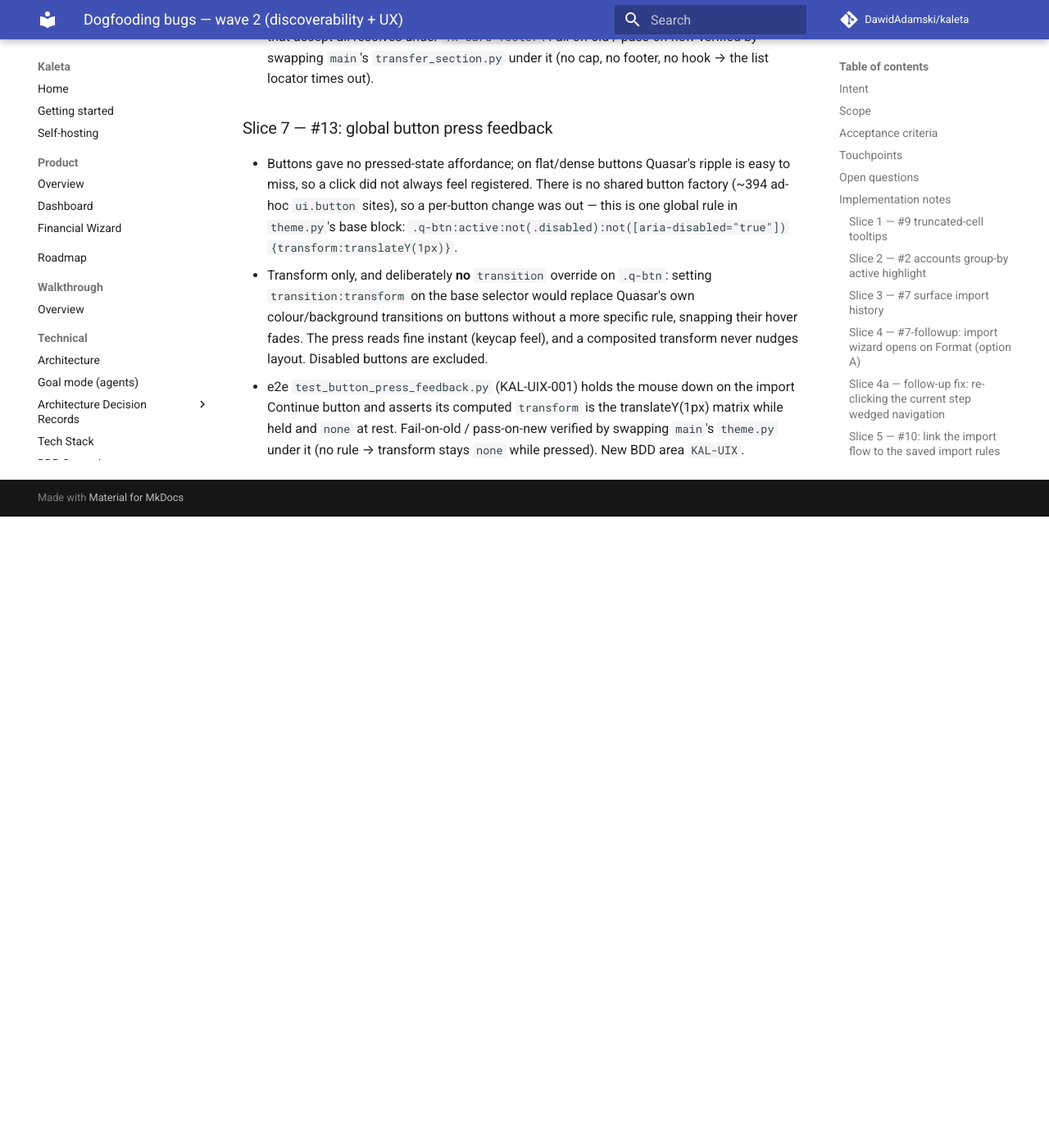
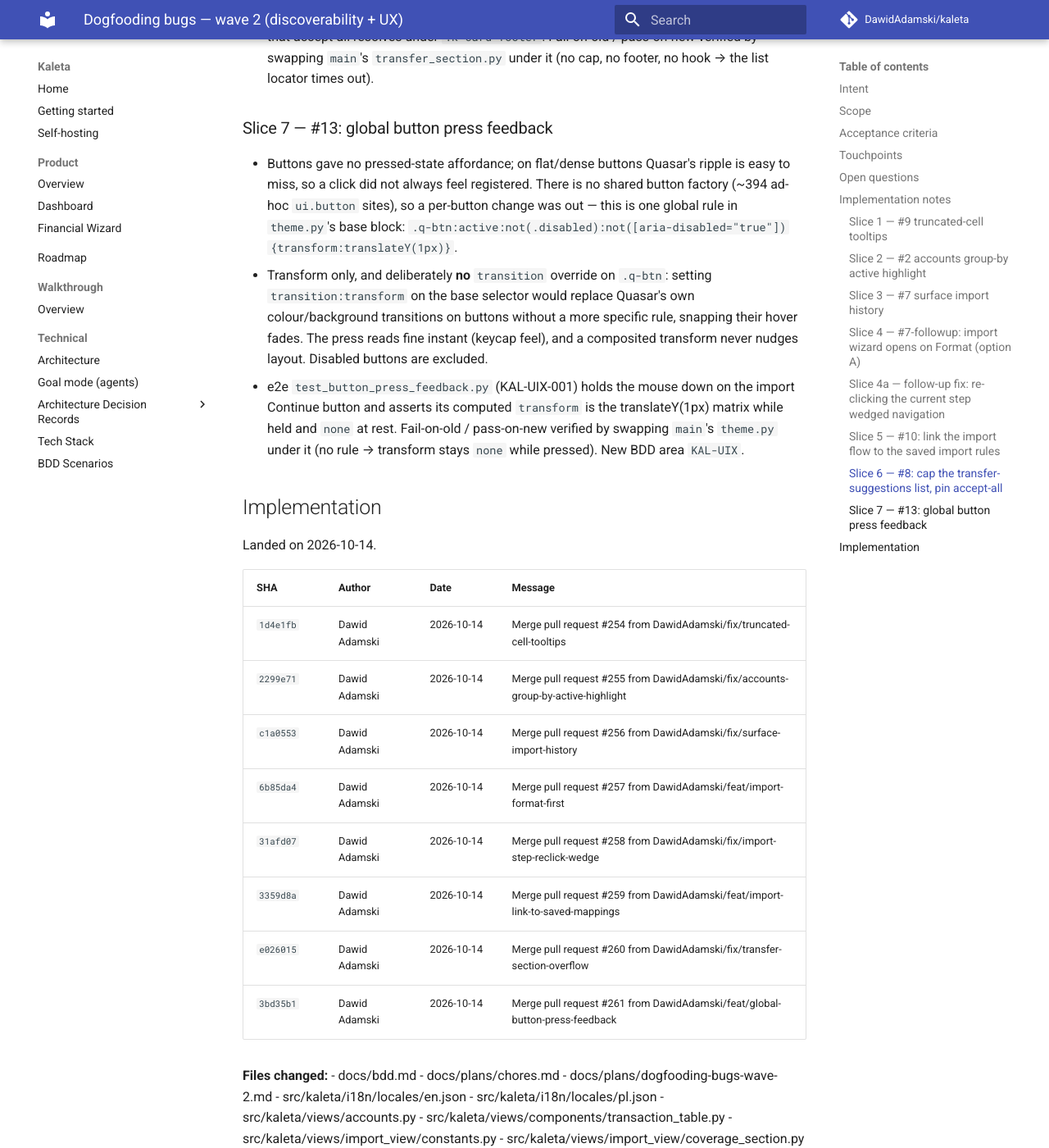
Before and after one commit to DawidAdamski/kaleta, an MkDocs documentation site: the page built from docs/plans/archive/dogfooding-bugs-wave-2.md, in a window 1280 px wide and 1400 px high, scrolled down 6320 px. Shown: the whole window at 82% size. Built offline with MkDocs 1.6.1 and Material for MkDocs 9.7.7, drawn with Linux system fonts in a browser that asks for light colours; comment, search, counter and statistics services are not loaded; before the commit the page ends 6950 px from its top, so only the background shows below that; some of the changed text lies outside the part shown.

Commit message:
chore(plan): archive dogfooding-bugs-wave-2
Co-Authored-By: Claude Sonnet 5.5 <noreply@anthropic.com>

```diff
--- a/docs/plans/dogfooding-bugs-wave-2.md
+++ b/docs/plans/archive/dogfooding-bugs-wave-2.md
@@ -3,8 +3,9 @@ plan_id: dogfooding-bugs-wave-2
 title: Dogfooding bugs — wave 2 (discoverability + UX)
 area: views (transactions, import, theme)
 effort: medium
-status: in-progress
-roadmap_ref: ../roadmap.md
+status: archived
+archived_at: 2026-10-14
+roadmap_ref: ../../roadmap.md
 ---
 
 # Dogfooding bugs — wave 2 (discoverability + UX)
@@ -268,3 +269,48 @@ _(filled per slice)_
   translateY(1px) matrix while held and `none` at rest. Fail-on-old /
   pass-on-new verified by swapping `main`'s `theme.py` under it (no rule →
   transform stays `none` while pressed). New BDD area `KAL-UIX`.
+
+## Implementation
+
+Landed on 2026-10-14.
+
+| SHA | Author | Date | Message |
+|---|---|---|---|
+| `1d4e1fb` | Dawid Adamski | 2026-10-14 | Merge pull request #254 from DawidAdamski/fix/truncated-cell-tooltips |
+| `2299e71` | Dawid Adamski | 2026-10-14 | Merge pull request #255 from DawidAdamski/fix/accounts-group-by-active-highlight |
+| `c1a0553` | Dawid Adamski | 2026-10-14 | Merge pull request #256 from DawidAdamski/fix/surface-import-history |
+| `6b85da4` | Dawid Adamski | 2026-10-14 | Merge pull request #257 from DawidAdamski/feat/import-format-first |
+| `31afd07` | Dawid Adamski | 2026-10-14 | Merge pull request #258 from DawidAdamski/fix/import-step-reclick-wedge |
+| `3359d8a` | Dawid Adamski | 2026-10-14 | Merge pull request #259 from DawidAdamski/feat/import-link-to-saved-mappings |
+| `e026015` | Dawid Adamski | 2026-10-14 | Merge pull request #260 from DawidAdamski/fix/transfer-section-overflow |
+| `3bd35b1` | Dawid Adamski | 2026-10-14 | Merge pull request #261 from DawidAdamski/feat/global-button-press-feedback |
+
+**Files changed:**
+- docs/bdd.md
+- docs/plans/chores.md
+- docs/plans/dogfooding-bugs-wave-2.md
+- src/kaleta/i18n/locales/en.json
+- src/kaleta/i18n/locales/pl.json
+- src/kaleta/views/accounts.py
+- src/kaleta/views/components/transaction_table.py
+- src/kaleta/views/import_view/constants.py
+- src/kaleta/views/import_view/coverage_section.py
+- src/kaleta/views/import_view/page.py
+- src/kaleta/views/import_view/settings_section.py
+- src/kaleta/views/import_view/transfer_section.py
+- src/kaleta/views/theme.py
+- tests/e2e/test_accounts_group_by.py
+- tests/e2e/test_button_press_feedback.py
+- tests/e2e/test_csv_import.py
+- tests/e2e/test_import_format_first.py
+- tests/e2e/test_import_history_visible.py
+- tests/e2e/test_import_link_to_saved_mappings.py
+- tests/e2e/test_import_step_reclick.py
+- tests/e2e/test_transaction_cell_tooltip.py
+- tests/e2e/test_transfer_section_layout.py
+
+**Acceptance criteria run:**
+
+| Command | Exit |
+|---|---|
+| _(skipped: --fast, validated by PR CI)_ | – |
```
Also changed, not shown: docs/plans/README.md (+1 -0 lines).
